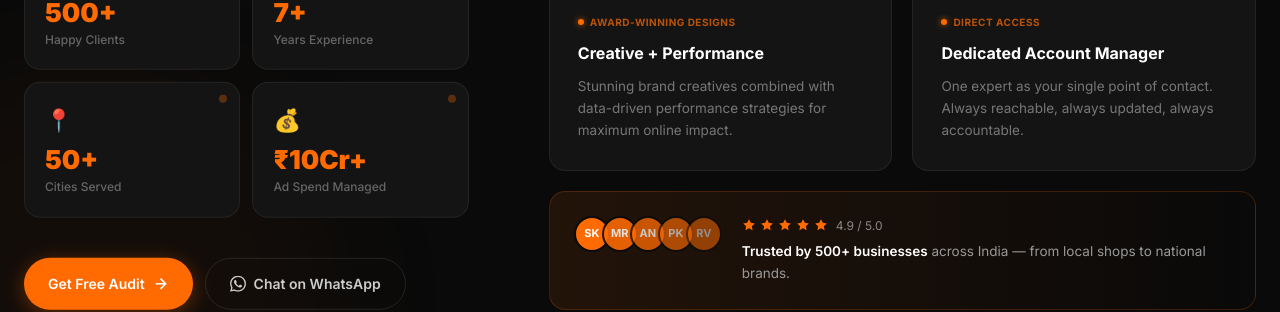
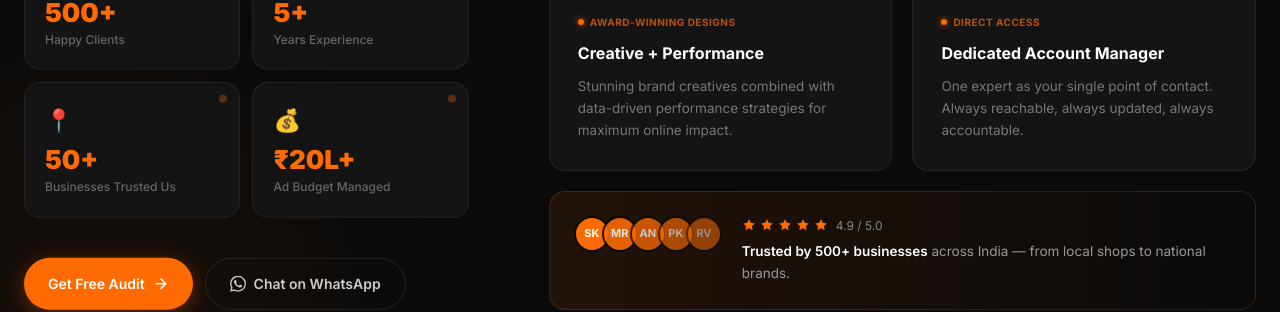
Before and after one commit to Vansh432/portfolio_digital, a Next.js app: page / in a window 1280 px wide. Shown: the part 7414-7726 px from the top of the page. Built offline with nearby package versions, Linux system fonts and the light colour scheme.

Commit message:
changes done

```diff
--- a/src/components/WhyTrustSection.tsx
+++ b/src/components/WhyTrustSection.tsx
@@ -5,9 +5,9 @@ import { useRef } from 'react';
 
 const stats = [
   { value: '500+', label: 'Happy Clients', icon: '🏆' },
-  { value: '7+',   label: 'Years Experience', icon: '📅' },
-  { value: '50+',  label: 'Cities Served', icon: '📍' },
-  { value: '₹10Cr+', label: 'Ad Spend Managed', icon: '💰' },
+  { value: '5+',   label: 'Years Experience', icon: '📅' },
+  { value: '50+',  label: 'Businesses Trusted Us', icon: '📍' },
+  { value: '₹20L+', label: 'Ad Budget Managed', icon: '💰' },
 ];
 
 const trustCards = [
```
